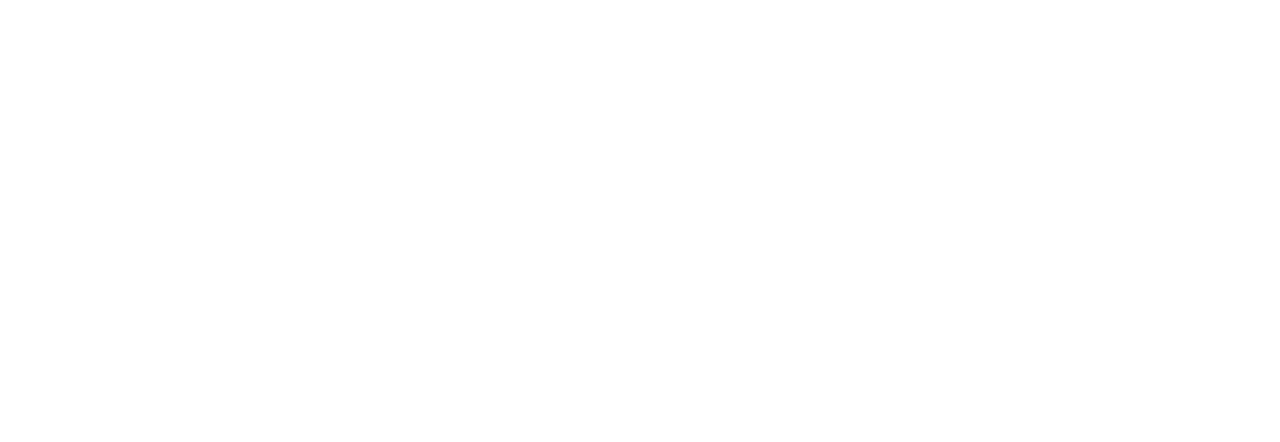
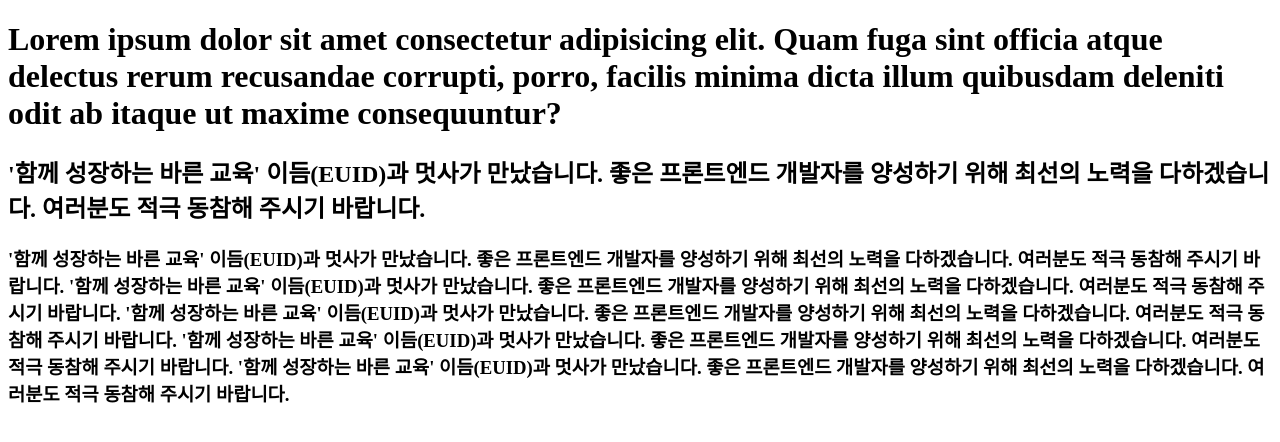
Before and after one commit to yxxung/git-study, a plain HTML site: page index.html in a window 1280 px wide. Drawn offline with Linux system fonts and the light colour scheme.

```diff
--- a/index.html
+++ b/index.html
@@ -1,15 +1,22 @@
 <!DOCTYPE html>
-<html lang="en">
+<html lang="ko">
 
 <head>
   <meta charset="UTF-8">
   <meta http-equiv="X-UA-Compatible" content="IE=edge">
   <meta name="viewport" content="width=device-width, initial-scale=1.0">
-  <title>Git Study</title>
+  <title>Your Lorem</title>
 </head>
 
 <body>
-
+  <h1>Lorem ipsum dolor sit amet consectetur adipisicing elit. Quam fuga sint officia atque delectus rerum recusandae
+    corrupti, porro, facilis minima dicta illum quibusdam deleniti odit ab itaque ut maxime consequuntur?</h1>
+  <h2>'함께 성장하는 바른 교육' 이듬(EUID)과 멋사가 만났습니다. 좋은 프론트엔드 개발자를 양성하기 위해 최선의 노력을 다하겠습니다. 여러분도 적극 동참해 주시기 바랍니다.</h2>
+  <h3>'함께 성장하는 바른 교육' 이듬(EUID)과 멋사가 만났습니다. 좋은 프론트엔드 개발자를 양성하기 위해 최선의 노력을 다하겠습니다. 여러분도 적극 동참해 주시기 바랍니다. '함께 성장하는 바른 교육'
+    이듬(EUID)과 멋사가 만났습니다. 좋은 프론트엔드 개발자를 양성하기 위해 최선의 노력을 다하겠습니다. 여러분도 적극 동참해 주시기 바랍니다. '함께 성장하는 바른 교육' 이듬(EUID)과 멋사가
+    만났습니다. 좋은 프론트엔드 개발자를 양성하기 위해 최선의 노력을 다하겠습니다. 여러분도 적극 동참해 주시기 바랍니다. '함께 성장하는 바른 교육' 이듬(EUID)과 멋사가 만났습니다. 좋은 프론트엔드
+    개발자를 양성하기 위해 최선의 노력을 다하겠습니다. 여러분도 적극 동참해 주시기 바랍니다. '함께 성장하는 바른 교육' 이듬(EUID)과 멋사가 만났습니다. 좋은 프론트엔드 개발자를 양성하기 위해 최선의
+    노력을 다하겠습니다. 여러분도 적극 동참해 주시기 바랍니다.</h3>
 </body>
 
 </html>
```
